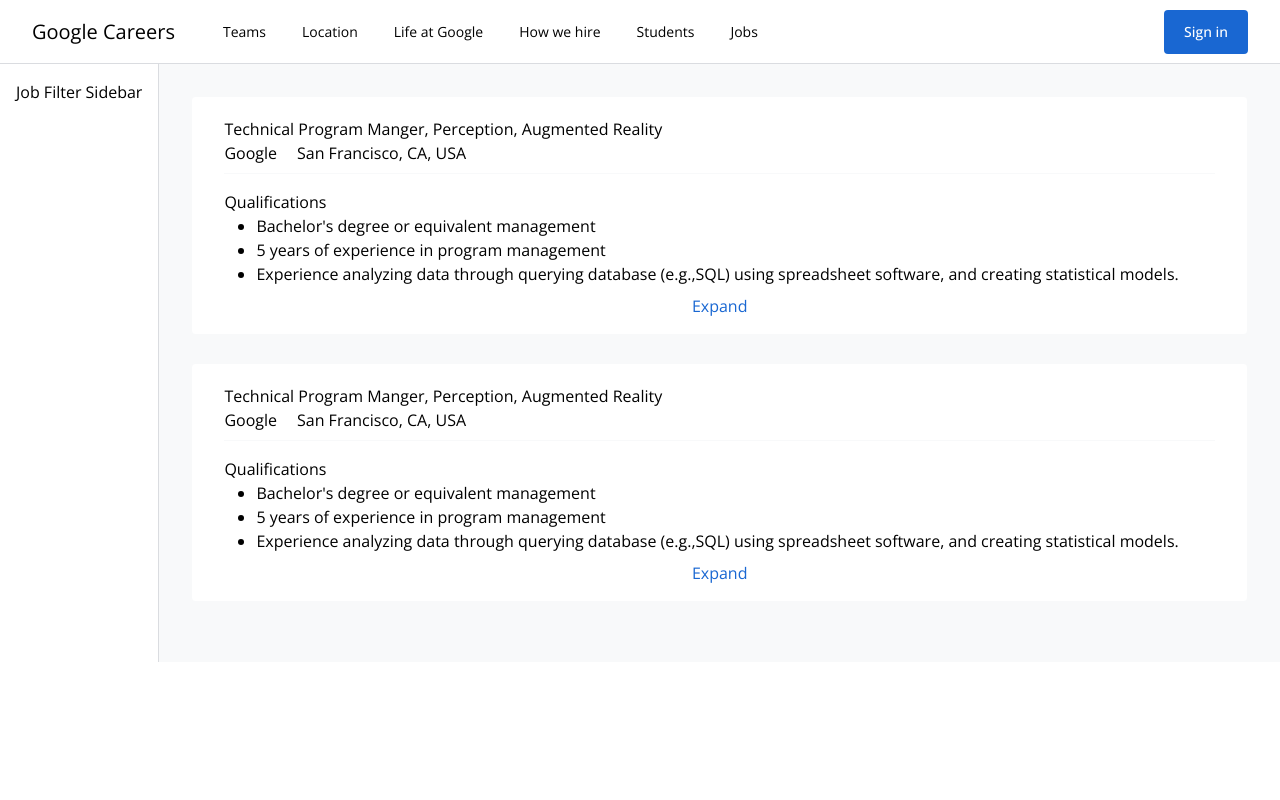
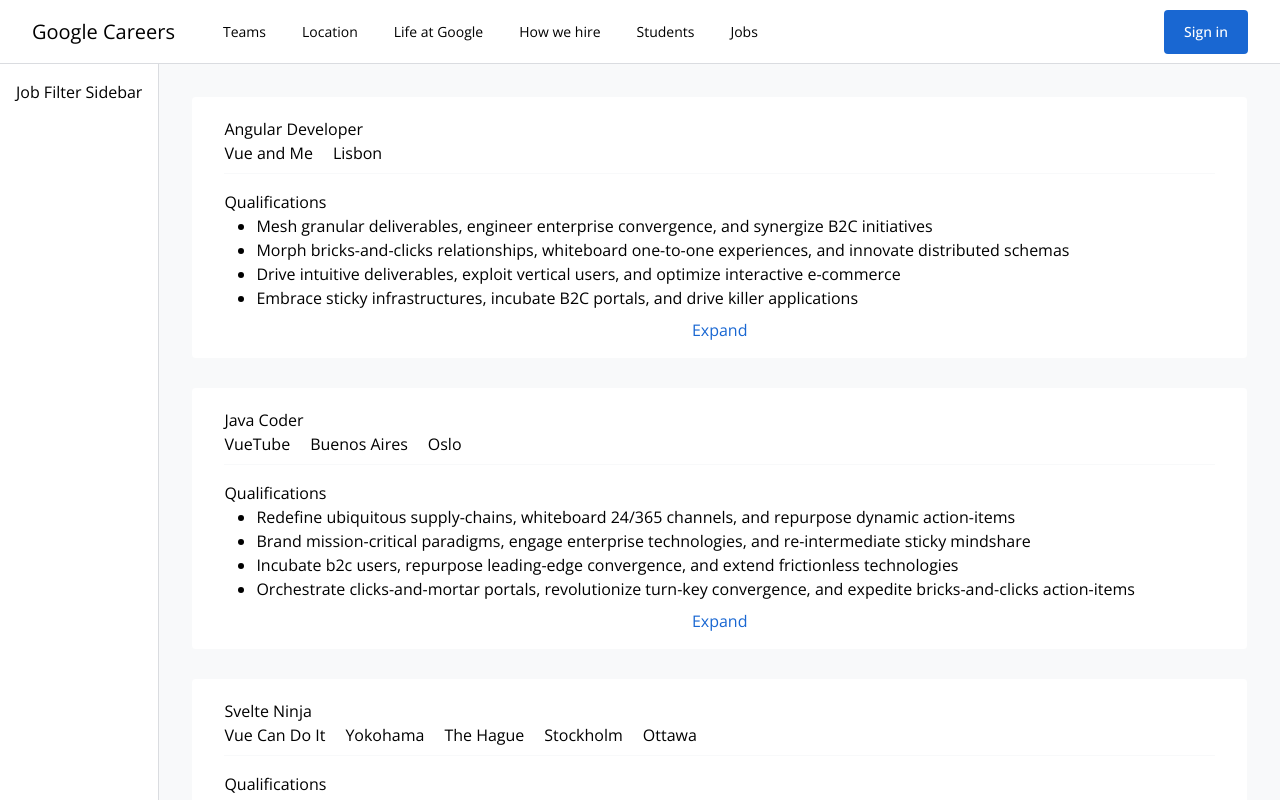
Before and after one commit to SayedShehata1/Job-Search-Vue-App, a Vue app: page /#/jobs/results in a window 1280 px wide. Shown: the top 800 px of the page. Built offline with nearby package versions, Linux system fonts and the light colour scheme; data requests are answered from the project's data file.

Commit message:
feat: :alien: Handle Jobs with a mock data from json server

```diff
--- a/package.json
+++ b/package.json
@@ -16,6 +16,7 @@
     "@fortawesome/fontawesome-svg-core": "^6.5.2",
     "@fortawesome/free-solid-svg-icons": "^6.5.2",
     "@fortawesome/vue-fontawesome": "^3.0.8",
+    "axios": "^1.7.2",
     "json-server": "^1.0.0-beta.1",
     "vue": "^3.4.29",
     "vue-router": "^4.4.0"
--- a/src/components/JobResults/JobListing.vue
+++ b/src/components/JobResults/JobListing.vue
@@ -1,17 +1,23 @@
 <template>
   <li class="mb-7">
     <router-link
-      to="/jobs/results/1"
+      :to="jobPageLink"
       class="block mx-auto bg-white border border-solid rounded border-brand-gray-2 hover:shadow-gray"
     >
       <div class="pt-5 pb-2 mx-8 border-b border-solid border-brand-gray-2">
-        <h2>Technical Program Manger, Perception, Augmented Reality</h2>
+        <h2>{{ job.title }}</h2>
         <div class="flex flex-row align-middle">
           <div class="mr-5">
-            <span>Google</span>
+            <span>{{ job.organization }}</span>
           </div>
           <div>
-            <span>San Francisco, CA, USA</span>
+            <ul>
+              <li v-for="location in job.locations" :key="location" class="inline-block mr-5">
+                <span>
+                  {{ location }}
+                </span>
+              </li>
+            </ul>
           </div>
         </div>
       </div>
@@ -20,17 +26,14 @@
           <h3>Qualifications</h3>
           <div>
             <ul class="pl-8 list-disc">
-              <li>Bachelor's degree or equivalent management</li>
-              <li>5 years of experience in program management</li>
-              <li>
-                Experience analyzing data through querying database (e.g.,SQL) using spreadsheet
-                software, and creating statistical models.
+              <li v-for="qualification in job.minimumQualifications" :key="qualification">
+                {{ qualification }}
               </li>
             </ul>
           </div>
         </div>
         <div class="mt-2 text-center">
-          <router-link to="/jobs/results/1" class="text-brand-blue-1">Expand</router-link>
+          <router-link :to="jobPageLink" class="text-brand-blue-1">Expand</router-link>
         </div>
       </div>
     </router-link>
@@ -39,6 +42,17 @@
 
 <script>
 export default {
-  name: 'JobListing'
+  name: 'JobListing',
+  props: {
+    job: {
+      type: Object,
+      required: true
+    }
+  },
+  computed: {
+    jobPageLink() {
+      return `/job/results/${this.job.id}`
+    }
+  }
 }
 </script>
--- a/src/components/JobResults/JobListings.vue
+++ b/src/components/JobResults/JobListings.vue
@@ -1,18 +1,27 @@
 <template>
   <main class="flex-auto p-8 bg-brand-gray-2">
     <ol>
-      <job-listing />
-      <job-listing />
+      <job-listing v-for="job of jobs" :key="job.id" :job="job" />
     </ol>
   </main>
 </template>
 
 <script>
+import axios from 'axios'
 import JobListing from '@/components/JobResults/JobListing.vue'
 export default {
   name: 'JobListings',
   components: {
     JobListing
+  },
+  data: function () {
+    return {
+      jobs: []
+    }
+  },
+  async mounted() {
+    const response = await axios.get('http://localhost:3000/jobs')
+    this.jobs = response.data
   }
 }
 </script>
```
Also changed, not shown: 1 other file (tests, documents, lock files or other folders).
